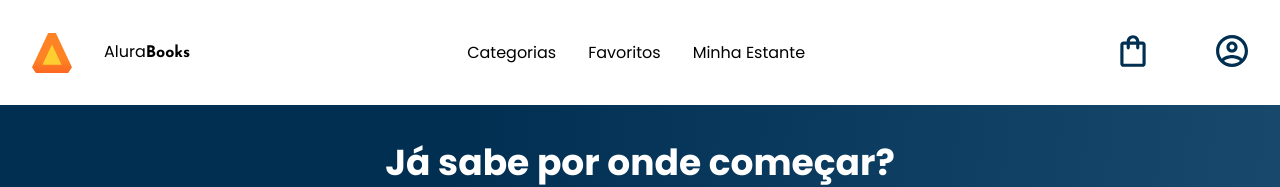
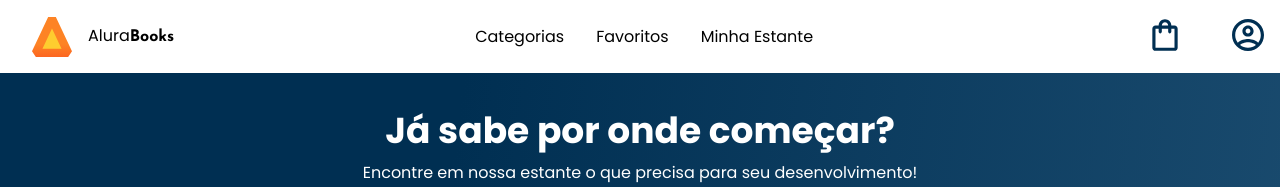
Before and after one commit to KronosIV4/aluraBooks, a plain HTML site: page index.html in a window 1280 px wide. Shown: the top 187 px of the page. Drawn offline with nearby package versions, Linux system fonts and the light colour scheme.

Commit message:
Update header.css

```diff
--- a/styles/header.css
+++ b/styles/header.css
@@ -24,7 +24,8 @@
 
 
 .container__imagem{
-    padding: 2em;
+    padding: 1em;
+    margin-left: 1em;
 }
 
 .lista-menu{
```
